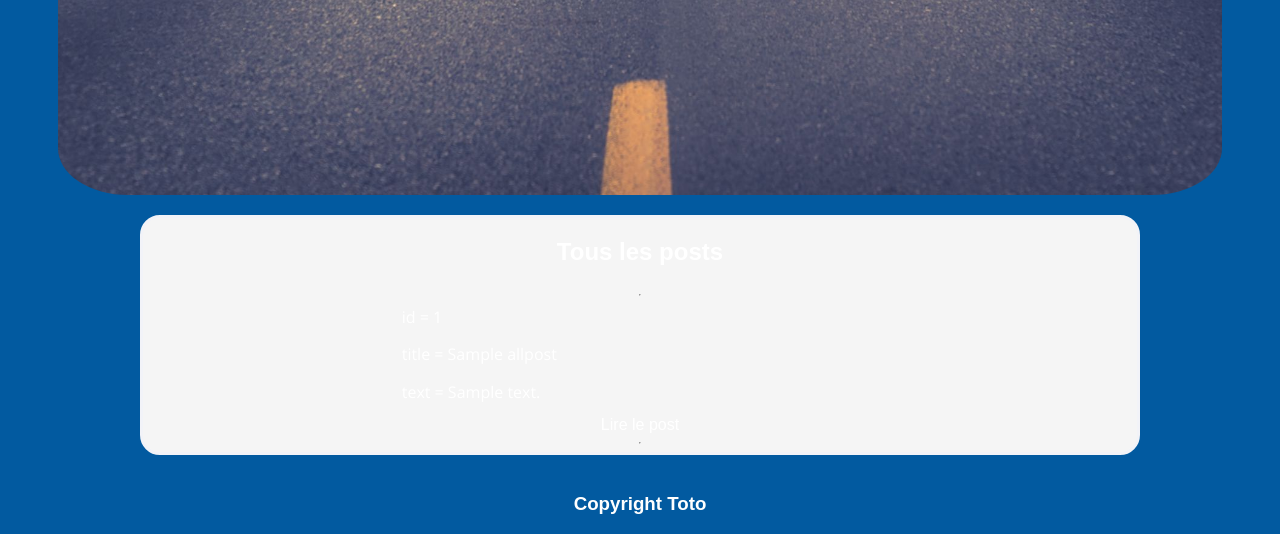
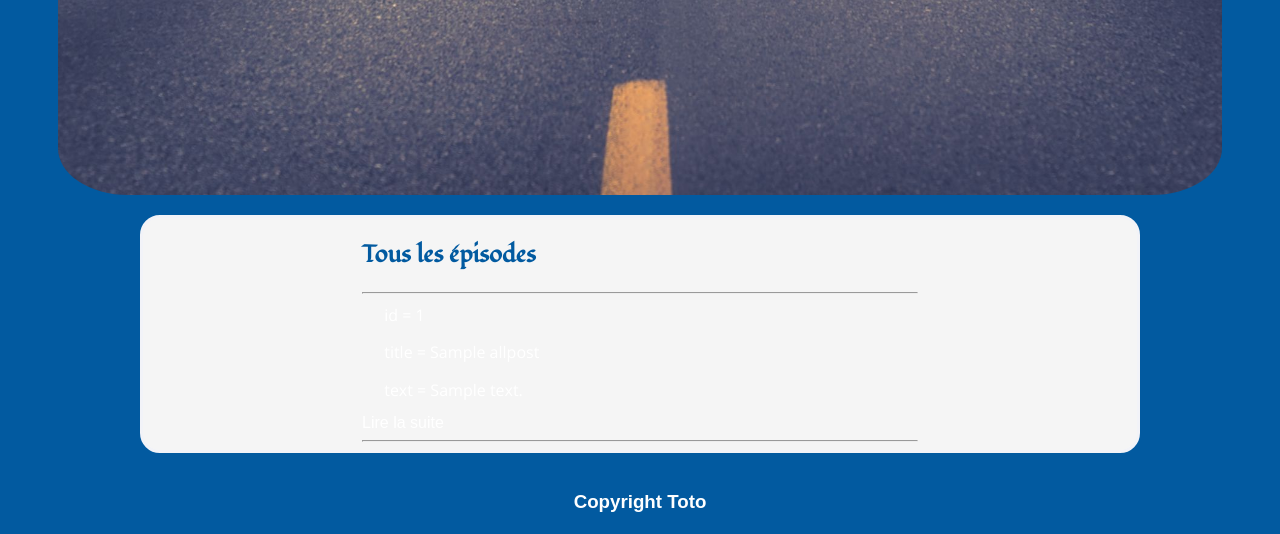
Before and after one commit to EmmanuelBlanchard/OpenClassroomsProject4, a PHP site: template templates/frontoffice/posts.html.php in a window 1280 px wide. Shown: the part 704-1238 px from the top of the page. After the commit the page ends 1216 px from the top, so only its background shows below. Run offline with PHP 8.4, Linux system fonts and the light colour scheme; the template is opened without the code that fills it: most values are stand-ins (such as "Sample title", 1, 10 or a date in 2020).

Commit message:
Dans le dossier templates/frontoffice modification du fichier posts.html.php, ajout de la balise section puis changement du titre de la balise h2 par Tous les épisodes, et ajout de la class'linkToTheRestOfThePost' dans l'ancre 'Lire le post' changé en 'Lire la suite'

```diff
--- a/templates/frontoffice/posts.html.php
+++ b/templates/frontoffice/posts.html.php
@@ -1,9 +1,11 @@
-<h2>Tous les posts</h2>
+<section>
+    <h2>Tous les épisodes</h2>
     <hr>
     <?php foreach($data['allposts'] as $post): ?>
     <p>id = <?=$post['id']?></p>
     <p>title = <?=$post['title']?></p>
     <p>text = <?=$post['text']?></p>
-<a href="index.php?action=post&id=<?=$post['id']?>">Lire le post</a>
+    <a href="index.php?action=post&id=<?=$post['id']?> class='linkToTheRestOfThePost' ">Lire la suite</a>
     <hr>
+</section>
 <?php endforeach; ?>
```
Lines whose indentation alone changed are shown as unchanged.
